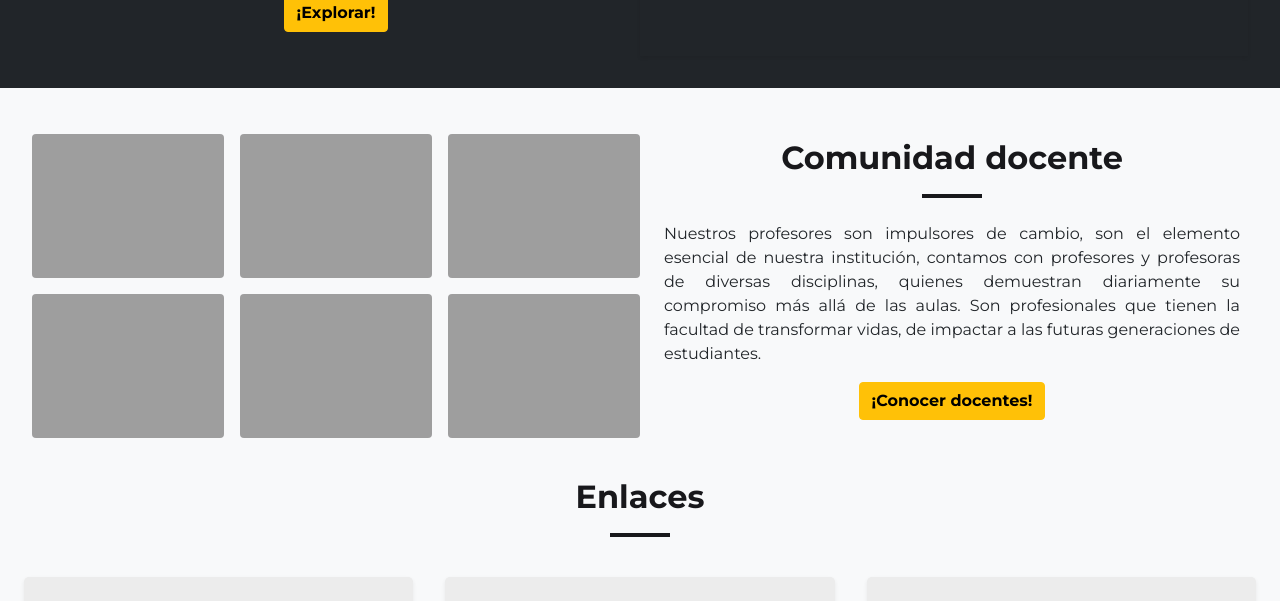
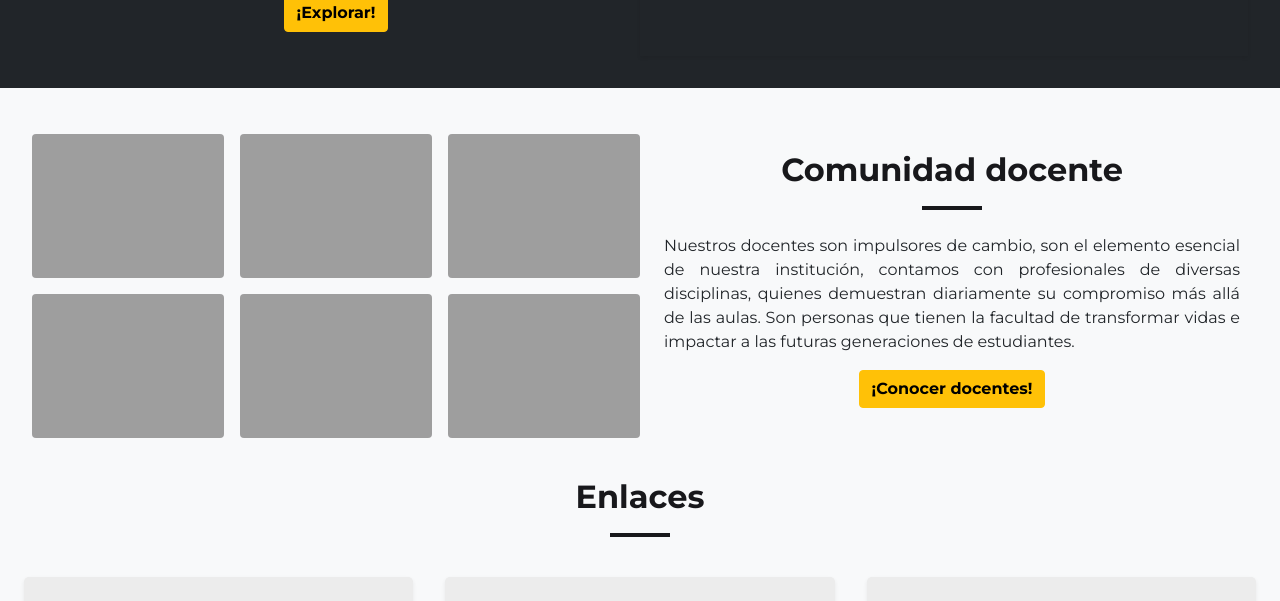
Before and after one commit to dddniela/Sistemas-Computacionales, a PHP site: page / in a window 1280 px wide. Shown: the part 2689-3290 px from the top of the page. Run offline with PHP 8.4, Linux system fonts and the light colour scheme; grey boxes are pictures that could not be loaded.

Commit message:
Cambios menores :(
En inicio:
Se modifico el texto de comunidad docente y se quitaron las redes sociales del dpto

En Mapa Curricular:
Se cambio el texto a "Especialidades vigentes" y se cambio el correo de titulación

Conocenos:
Se quitaron los autores de la página

```diff
--- a/src/View/inicio.php
+++ b/src/View/inicio.php
@@ -228,10 +228,7 @@
             <div class="sectionSeparator"></div>
           </div>
           <div class="col-12" style="text-align: center;">
-            <p style="text-align: justify;"> Nuestros profesores son impulsores de cambio, son el elemento esencial de
-              nuestra institución, contamos con profesores y profesoras de diversas disciplinas, quienes demuestran diariamente
-              su compromiso más allá de las aulas. Son profesionales que tienen la facultad de transformar vidas, de impactar a
-              las futuras generaciones de estudiantes.
+            <p style="text-align: justify;"> Nuestros docentes son impulsores de cambio, son el elemento esencial de nuestra institución, contamos con profesionales de diversas disciplinas, quienes demuestran diariamente su compromiso más allá de las aulas. Son personas que tienen la facultad de transformar vidas e impactar a las futuras generaciones de estudiantes.
             </p>
             <a class="btn btn-warning font-bold" href="?option=2" role="button">¡Conocer docentes!</a>
           </div>
@@ -347,6 +344,8 @@
       </div>
     </div>
   </div>
+
+  <!--
   <div class="row g-0">
     <h4 class="sectionTitle  text-center font-bold">Departamento de Sistemas Computacionales</h4>
     <div class="d-flex flex-row justify-content-center">
@@ -362,5 +361,6 @@
       </a>
     </div>
   </div>
+-->
 </section>
 <!-- Fin Área de redes sociales -->
--- a/src/View/mapaCurricular-vista.php
+++ b/src/View/mapaCurricular-vista.php
@@ -215,8 +215,7 @@
                                 profesional de los estudiantes de las instituciones adscritas al Tecnológico Nacional de
                                 México.
                             </p>
-                            <h5 class="font-bold text-warning" style="text-align: justify">Especialidades que han
-                                existido:</h5>
+                            <h5 class="font-bold text-warning" style="text-align: justify">Especialidades vigentes:</h5>
                             <div class="bg-dark">
                                 <ul class="m-3 text-light font-bold" style="text-align: justify">
                                     <?php
@@ -694,7 +693,7 @@
                                     *Puede variar según el plan de estudios.
                                 </p>
                                 <p class="text-dark" style="text-align: left;">
-                                    Solicita información en: coor_titulacion@veracruz.tecnm.mx/titulacion_electronica@veracruz.tecnm.mx
+                                    Solicita información en: coor_titulacion@veracruz.tecnm.mx/titulacion_sistemas@veracruz.tecnm.mx
                                 </p>
                                 <div class="justify-content-center text-center">
                                     <p><a class="btn-warning w-auto btn font-bold" target="_blank" href="https://tinyurl.com/3kpuhew9">Formas de titulación</a></p>
```
Also changed, not shown: src/View/conocenos-vista.php (+1 -10 lines).
